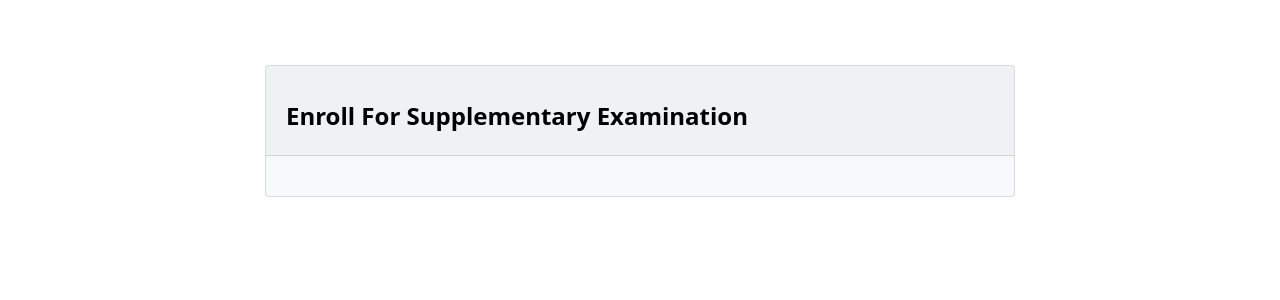
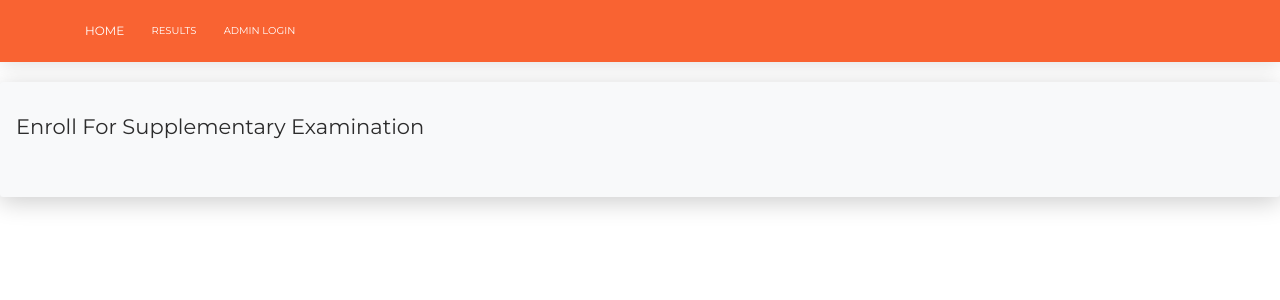
Before and after one commit to yash17525/hotel-booking-system-recommender, a Flask app: page /1/1/paymentpage in a window 1280 px wide. Shown: the top 300 px of the page. Run offline with Flask 2, Linux system fonts and the light colour scheme; some libraries are stand-ins or nearby versions.

Commit message:
cleaning

```diff
--- a/project/model.py
+++ b/project/model.py
@@ -62,7 +62,7 @@ class SupplementaryExam(db.Model):
 class Result(db.Model):
     __tablename__ = 'Result'
     rollno = db.Column(db.Integer, primary_key=True)
-    name = db.Column(db.Integer)
+    name = db.Column(db.String(64))
     branch = db.Column(db.String(64))
     sem1 = db.Column(db.String(256))
     sem2 = db.Column(db.String(256))
--- a/project/routes.py
+++ b/project/routes.py
@@ -171,6 +171,7 @@ def ResultDisplay(rollno):
     result = Result.query.filter_by(rollno=rollno).first_or_404()
     resultData = []
     stu_info = Student.query.filter_by(rollno=rollno).first_or_404()
+
     for i in range(1, 11):
         if eval( "result.sem" +  str(i) +  "!="  "'-1'"):
             resultData.append(Extract(eval( "result.sem" + str(i) ), result.rollno))
--- a/project/scratchpad.txt
+++ b/project/scratchpad.txt
@@ -5,6 +5,7 @@ Current Result Database:
 <RollNo: 15998, Name: Sins, Branch: CSE, sem1: 1; DBMS:A, MaS:A, SST:B, EVS:B, sme2: 2; DBMS:A, MaS:A, SST:B, EVS:B, sem3: 3; DBMS:A, MaS:A, SST:B>,
  <RollNo: 15999, Name: Johny, Branch: CSE, sem1: 1; DBMS:A, MaS:A, SST:B, EVS:B, sme2: 2; DBMS:A, MaS:A, SST:B, EVS:B, sem3: -1>]
 
+<RollNo: 12213, Name: Ayush, Branch: ME, sem1: 1; EngMath:A, Communication:A, SST:B, EVS:B, sem2: 2; Graphics:A, EngMath 2:A, CommunicationEngineering:B, EngineeringDrawing:B, sem3: 3; Microprocessor:A, OOPs:A, BasicElectronics:B, Probability:B>
 
 Current Teachers Database:
 
--- a/project/templates/index.html
+++ b/project/templates/index.html
@@ -107,6 +107,7 @@
           <h1 class="title" id="heading_animation">National Institute of Technology Hamirpur, India</h1>
           <div class="text-center">
             <a href="{{url_for('admin.ResultLogin')}}" class="btn btn-primary btn-round btn-lg">Result</a>
+            &nbsp;&nbsp;&nbsp;&nbsp;
             <a href="{{url_for('admin.TeachersLogin')}}" class="btn btn-primary btn-round btn-lg">Admin</a>
         </div>
        </div>
--- a/project/templates/payment.html
+++ b/project/templates/payment.html
@@ -1,9 +1,46 @@
-{% extends "base.html" %}
+<!DOCTYPE html>
+<html lang="en">
 
-{% block content %}
-<br><br>
+<head>
+  <style>p.indent{padding-left: 1.8em}</style>
+  <meta charset="utf-8" />
+  <link rel="apple-touch-icon" sizes="76x76" href="../static/img/apple-icon.png">
+  <link rel="icon" type="image/png" href="../static/img/favicon.png">
+  <meta http-equiv="X-UA-Compatible" content="IE=edge,chrome=1" />
+  <title>
+    Result
+  </title>
+  <meta content='width=device-width, initial-scale=1.0, maximum-scale=1.0, user-scalable=0, shrink-to-fit=no' name='viewport' />
+  <!--     Fonts and icons     -->
+  <link href="https://fonts.googleapis.com/css?family=Montserrat:400,700,200" rel="stylesheet" />
+  <link rel="stylesheet" href="https://use.fontawesome.com/releases/v5.7.1/css/all.css" integrity="sha384-fnmOCqbTlWIlj8LyTjo7mOUStjsKC4pOpQbqyi7RrhN7udi9RwhKkMHpvLbHG9Sr" crossorigin="anonymous">
+  <!-- CSS Files -->
+  <link rel="stylesheet" type="text/css" href="{{url_for('static', filename='css/bootstrap.min.css')}}"/>
+  <link rel="stylesheet" type="text/css" href="{{url_for('static', filename='css/now-ui-kit.css')}}"/>
+</head>
+<body>
+    <nav class="navbar navbar-expand-lg bg-primary">
+        <div class="container">
+          <a class="navbar-brand" href="{{url_for('admin.index')}}">Home</a>
+          <button class="navbar-toggler" type="button" data-toggle="collapse" data-target="#navbarNav" aria-controls="navbarNav" aria-expanded="false" aria-label="Toggle navigation">
+            <span class="navbar-toggler-icon"></span>
+          </button>
+          <div class="collapse navbar-collapse" id="navbarNav">
+            <ul class="navbar-nav">
+              <li class="nav-item ">
+                <a class="nav-link" href="{{url_for('admin.ResultLogin')}}"> Results <span class="sr-only">(current)</span></a>
+              </li>
+              <li class="nav-item">
+                <a class="nav-link" href="{{url_for('admin.TeachersLogin')}}">Admin Login</a>
+              </li>
+
+            </ul>
+          </div>
+        </div>
+      </nav>
+
       <div class="card bg-light mb-3">
-    <div class="card-header"><h4 class="heading">Enroll For Supplementary Examination</h4></div>
+            <div class="card-header"><h4 class="heading">&ensp; Enroll For Supplementary Examination</h4></div>
             <div class="card-body"
                 <div class="exam_register_form">
                 <form action="{{url_for('admin.payment', rollno=rollno, subject=subject)}}" method="POST">
@@ -20,4 +57,23 @@
                 </div>
             </div>
             </div>
-{% endblock %}
+    </div>
+</body>
+
+
+  <!--   Core JS Files   -->
+  <script src="{{url_for('static', filename='js/core/jquery.min.js')}}" type="text/javascript"></script>
+  <script src="{{url_for('static', filename='js/core/popper.min.js')}}" type="text/javascript"></script>
+  <script src="{{url_for('static', filename='js/core/bootstrap.min.js')}}" type="text/javascript"></script>
+  <!--  Plugin for Switches, full documentation here: http://www.jque.re/plugins/version3/bootstrap.switch/ -->
+  <script src="{{url_for('static', filename='js/plugins/bootstrap-switch.js')}}"></script>
+  <!--  Plugin for the Sliders, full documentation here: http://refreshless.com/nouislider/ -->
+  <script src="{{url_for('static', filename='js/plugins/nouislider.min.js')}}" type="text/javascript"></script>
+  <!--  Plugin for the DatePicker, full documentation here: https://github.com/uxsolutions/bootstrap-datepicker -->
+  <script src="{{url_for('static', filename='js/plugins/bootstrap-datepicker.js')}}" type="text/javascript"></script>
+  <!--  Google Maps Plugin    -->
+  <script src="https://maps.googleapis.com/maps/api/js?key=YOUR_KEY_HERE"></script>
+  <!-- Control Center for Now Ui Kit: parallax effects, scripts for the example pages etc -->
+  <script src="{{url_for('static', filename='js/now-ui-kit.js')}}" type="text/javascript"></script>
+</body>
+</html>
--- a/project/templates/result.html
+++ b/project/templates/result.html
@@ -42,7 +42,7 @@
             </div>
             </div>
     </div> -->
-    <br>
+
 
     <!-- <div class="container">
             <div class="table-responsive">
```
Also changed, not shown: project/data.sqlite. Lines whose indentation alone changed are shown as unchanged.
